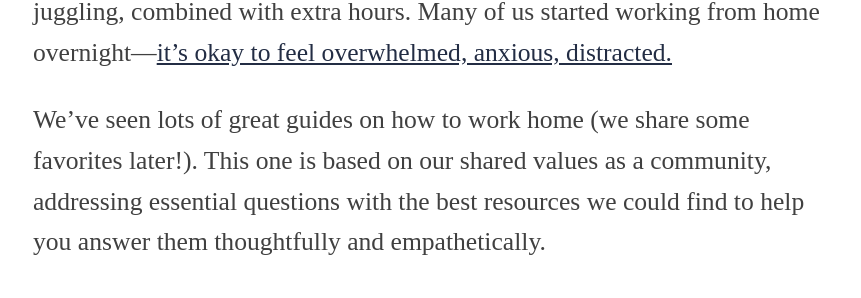
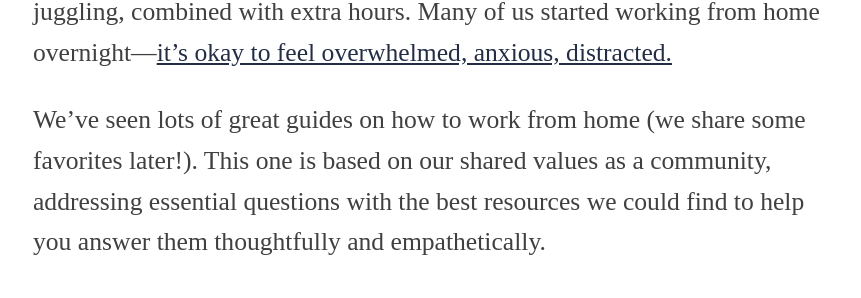
Before and after one commit to OpenNews/opennews-website, a Jekyll site: the page built from resources/covid-19/index.md, in a window 1280 px wide and 900 px high, scrolled down 504 px. Shown: the part 155-453 px from the top of the window, without its empty margins (207-1068 px from the left). Built offline with Jekyll 4.4.1, drawn with Linux system fonts in a browser that asks for light colours; some web fonts are replaced; some of the changed text lies outside the part shown.

Commit message:
missing word

```diff
--- a/resources/covid-19/index.md
+++ b/resources/covid-19/index.md
@@ -43,7 +43,7 @@ layout: layout_resource
 
 <p>Working from home during a global crisis isn’t the same as working from home any other day. This is especially true for journalists and news organizations as we try to help people make sense of a crisis while experiencing crisis ourselves. It’s extra stress, extra exhaustion, extra juggling, combined with extra hours. Many of us started working from home overnight—<a href="https://blog.alicegoldfuss.com/work-in-the-time-of-corona/">it’s okay to feel overwhelmed, anxious, distracted.</a> </p>
 
-<p>We’ve seen lots of great guides on how to work home (we share some favorites later!). This one is based on our shared values as a community, addressing essential questions with the best resources we could find to help you answer them thoughtfully and empathetically.</p>
+<p>We’ve seen lots of great guides on how to work from home (we share some favorites later!). This one is based on our shared values as a community, addressing essential questions with the best resources we could find to help you answer them thoughtfully and empathetically.</p>
 
 <p>Our questions and paired resources are split into three sections:</p>
 
@@ -183,7 +183,7 @@ layout: layout_resource
   <li><a href="https://about.gitlab.com/company/culture/all-remote/remote-work-emergency-plan">“For leaders who are suddenly managing work-from-home teams, there are five things you can focus on right now to maximize stability.”</a></li>
 </ul>
 
-<p class="callout small">&rarrhk; It can be really helpful to talk this stuff through. You can find other managers and editors are already talking with each other about shared challenges in the <a href="https://journalistsofcolor.us/">Journalists of Color Slack</a>, <a href="https://newsnerdery.org/">News Nerdery Slack</a>, and <a href="https://journalists.org/programs/community-circles/">ONA Community Circles</a>.</p>
+<p class="callout small">&rarrhk; It can be really helpful to talk this stuff through. You can find other managers and editors talking with each other about shared challenges in the <a href="https://journalistsofcolor.us/">Journalists of Color Slack</a>, <a href="https://newsnerdery.org/">News Nerdery Slack</a>, and <a href="https://journalists.org/programs/community-circles/">ONA Community Circles</a>.</p>
 
 <p class="question-section">LEADERSHIP</p>
 
```
